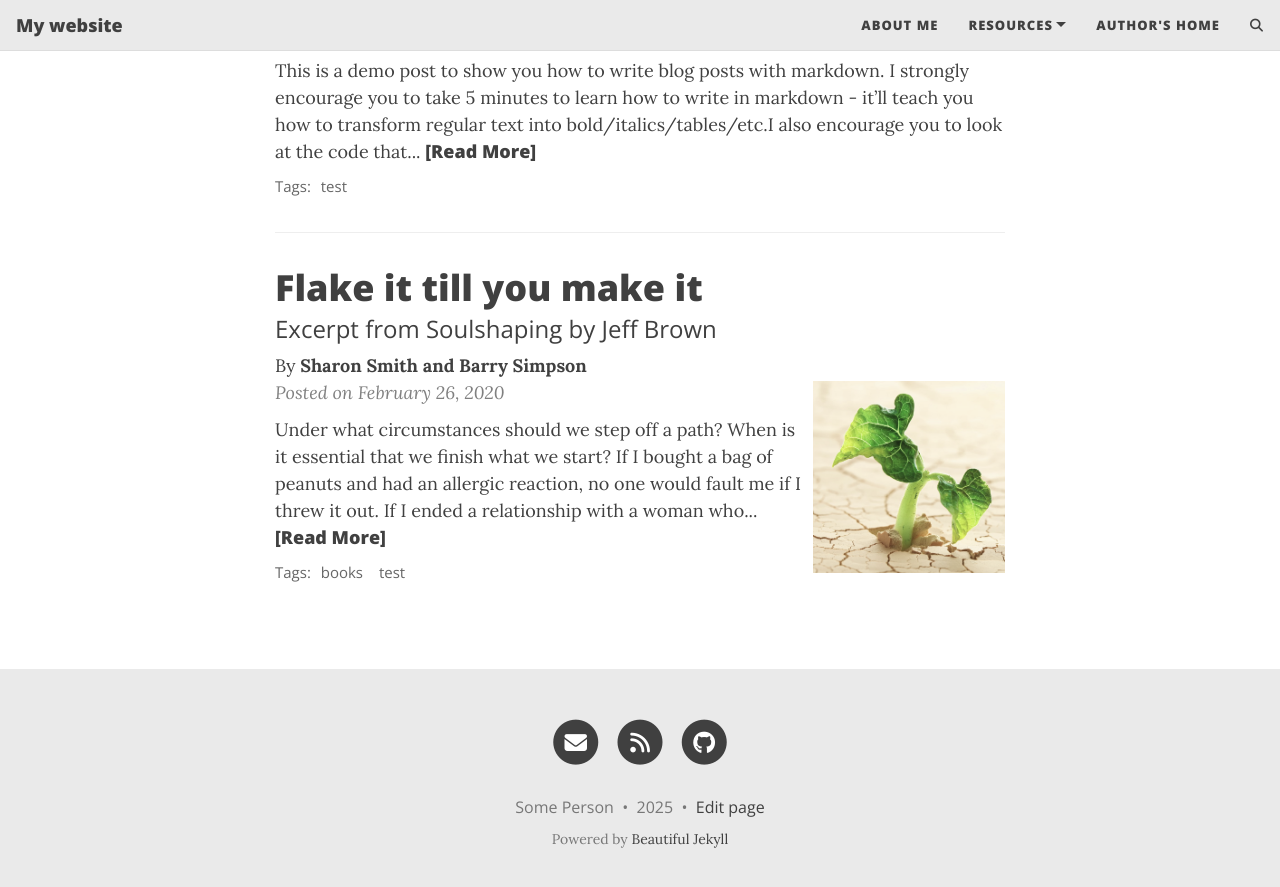
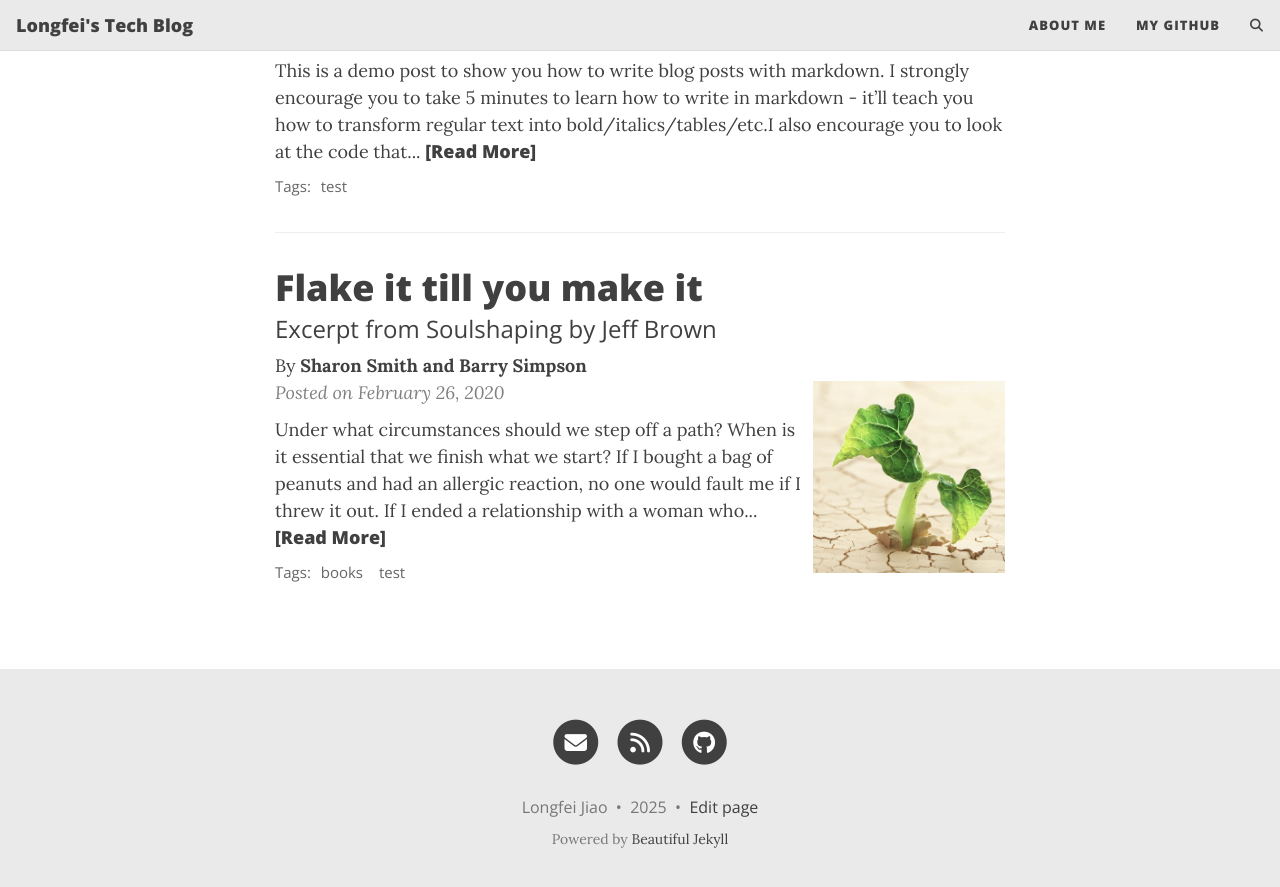
Before and after one commit to longfeiCA/longfeica.github.io, a Jekyll site: the page built from index.html, in a window 1280 px wide and 900 px high, scrolled down 587 px. Shown: the top 887 px of the window. Built offline with Jekyll 4.4.1, drawn with Linux system fonts in a browser that asks for light colours; the list of posts is cut into pages by our own code; comment, search, counter and statistics services are not loaded.

Commit message:
update nav bar

```diff
--- a/_config.yml
+++ b/_config.yml
@@ -10,10 +10,10 @@
 ############################
 
 # Name of website
-title: My website
+title: Longfei's Tech Blog
 
 # Your name to show in the footer
-author: Some Person
+author: Longfei Jiao
 
 ###############################################
 # --- List of links in the navigation bar --- #
@@ -21,10 +21,11 @@ author: Some Person
 
 navbar-links:
   About Me: "aboutme"
-  Resources:
-    - Beautiful Jekyll: "https://beautifuljekyll.com"
-    - Learn markdown: "https://www.markdowntutorial.com/"
-  Author's home: "https://deanattali.com"
+  # Resources:
+  #   - Beautiful Jekyll: "https://beautifuljekyll.com"
+  #   - Learn markdown: "https://www.markdowntutorial.com/"
+  # Author's home: "https://deanattali.com"
+  My Github: "https://github.com/longfeiCA"
 
 ################
 # --- Logo --- #
```
